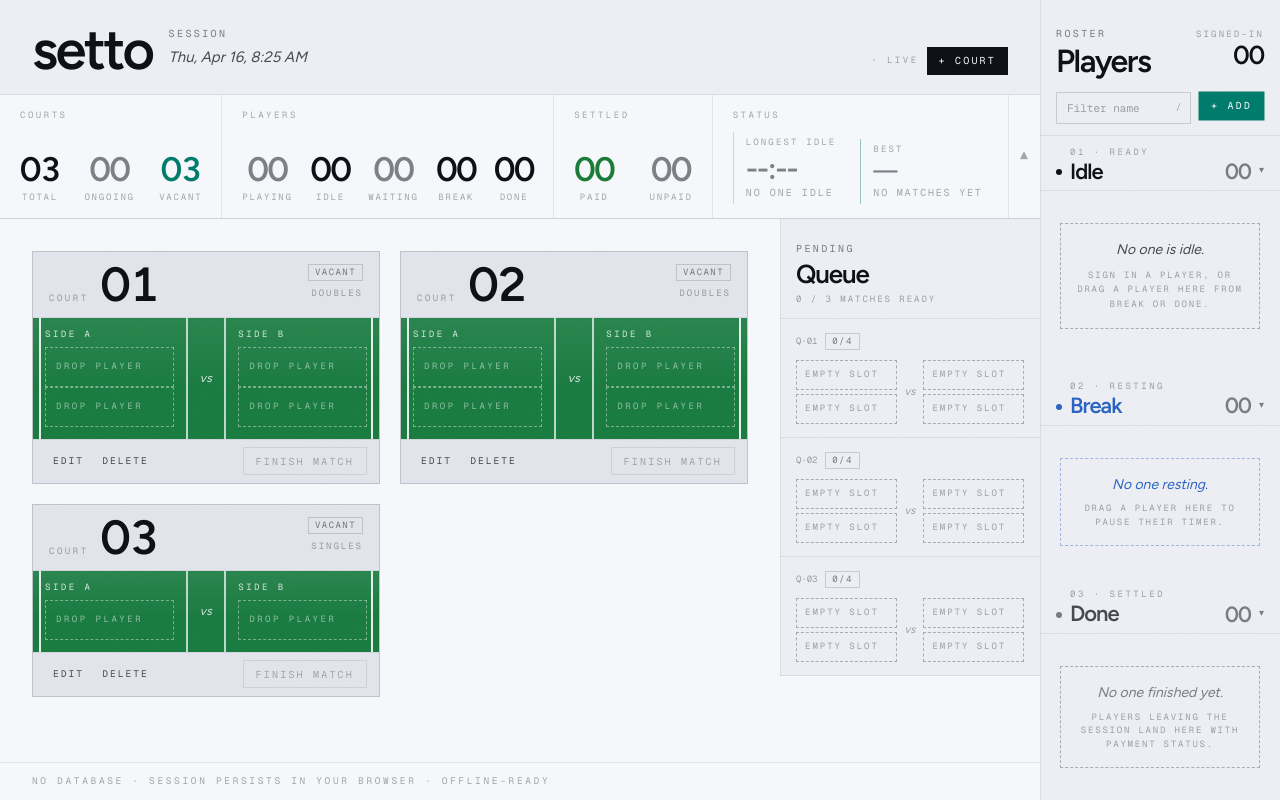
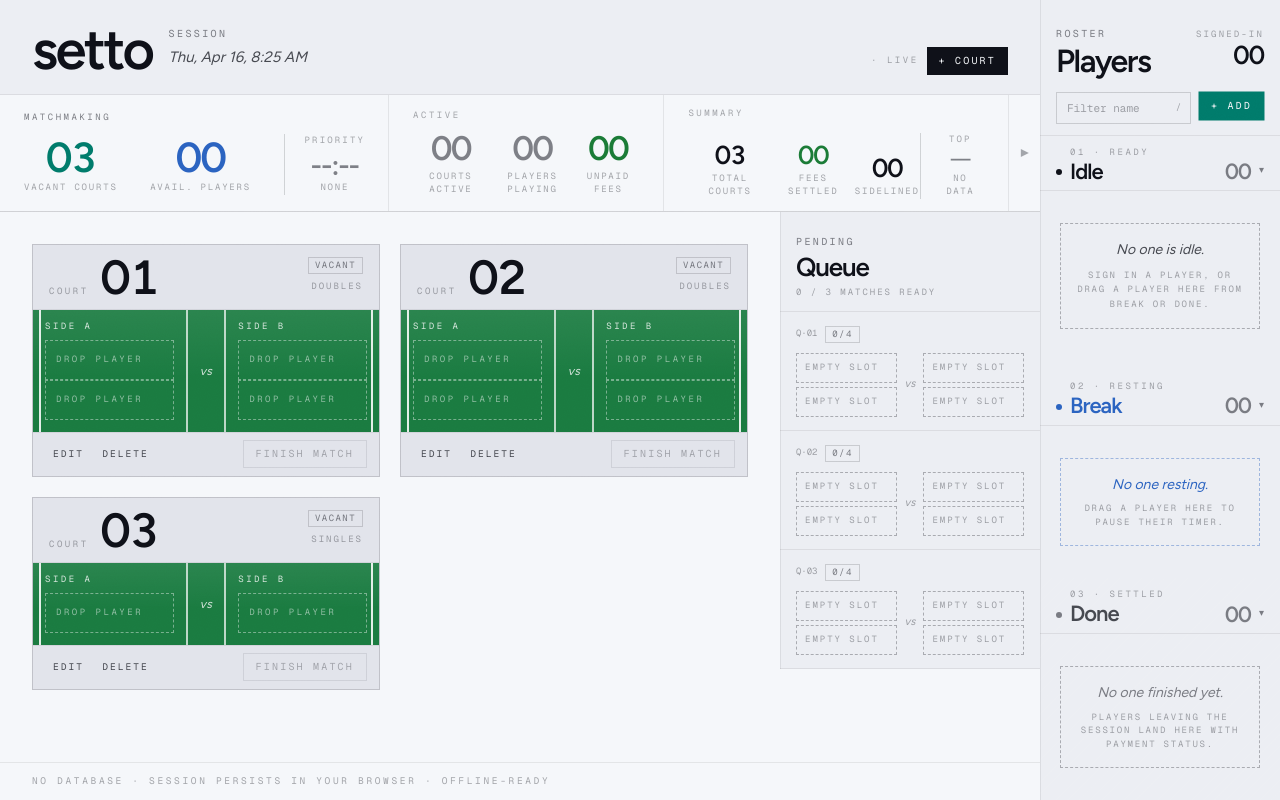
Before and after one commit to jrpespinas/setto, a Next.js app: page / in a window 1280 px wide. Built offline with nearby package versions, Linux system fonts and the light colour scheme.

Commit message:
feat: upgrade 2

```diff
--- a/src/components/metrics/metric-bar.tsx
+++ b/src/components/metrics/metric-bar.tsx
@@ -2,12 +2,13 @@
 
 import { useEffect, useMemo, useState, type ReactNode } from "react";
 import { useStore, selectors } from "@/lib/store";
-import { LEVEL_RANK, type Player } from "@/lib/types";
+import { LEVEL_RANK } from "@/lib/types";
 import { formatDuration } from "@/lib/format";
 import { Hairline } from "@/components/ui/chip";
 
-/** Operational numbers at the top of the shell.
- *  Read-only. Updates every second. Visual-grouped into clusters. */
+/** Command-centre metric bar.
+ *  T1 Matchmaking — T2 Active — T3 Summary.
+ *  Collapse hides T2 + T3, leaving T1 always visible. */
 export function MetricBar() {
   const session = useStore((s) => s.session);
   const [collapsed, setCollapsed] = useState(false);
@@ -18,7 +19,7 @@ export function MetricBar() {
     return () => window.clearInterval(id);
   }, []);
 
-  const metrics = useMemo(() => {
+  const m = useMemo(() => {
     const byId = selectors.byId(session);
     const occupied = selectors.occupiedOnCourts(session.courts);
     const ongoing = session.courts.filter((c) => {
@@ -28,162 +29,131 @@ export function MetricBar() {
       return a.length > 0 && b.length > 0;
     });
 
-    const idle = selectors.idle(session);
+    const idle    = selectors.idle(session);
     const waiting = selectors.waiting(session);
-    const breakList = selectors.breakList(session);
-    const done = selectors.done(session);
-    const playing = session.players.filter(
-      (p) => p.status === "playing" && occupied.has(p.id),
-    );
-    const paid = session.players.filter((p) => p.paid);
-    const unpaid = session.players.filter((p) => !p.paid);
+    const breaks  = selectors.breakList(session);
+    const done    = selectors.done(session);
+    const playing = session.players.filter((p) => p.status === "playing" && occupied.has(p.id));
+    const paid    = session.players.filter((p) => p.paid);
+    const unpaid  = session.players.filter((p) => !p.paid);
 
-    // Longest idle
-    const longestIdle = [...idle].sort(
+    const priorityPlayer = [...idle].sort(
       (a, b) => a.statusSince - b.statusSince || a.arrivedAt - b.arrivedAt,
     )[0];
 
-    // Best player: win-rate > games played > level > earliest arrival
-    const best = [...session.players]
+    const topPerformer = [...session.players]
       .filter((p) => p.gamesPlayed > 0)
       .sort((a, b) => {
-        const rateA = a.wins / a.gamesPlayed;
-        const rateB = b.wins / b.gamesPlayed;
-        if (rateB !== rateA) return rateB - rateA;
+        const rA = a.wins / a.gamesPlayed, rB = b.wins / b.gamesPlayed;
+        if (rB !== rA) return rB - rA;
         if (b.gamesPlayed !== a.gamesPlayed) return b.gamesPlayed - a.gamesPlayed;
         const lvl = LEVEL_RANK[b.level] - LEVEL_RANK[a.level];
-        if (lvl !== 0) return lvl;
-        return a.arrivedAt - b.arrivedAt;
+        return lvl !== 0 ? lvl : a.arrivedAt - b.arrivedAt;
       })[0];
 
     return {
-      totalCourts: session.courts.length,
-      ongoingCourts: ongoing.length,
-      vacantCourts: session.courts.length - ongoing.length,
-      playing: playing.length,
-      idle: idle.length,
-      waiting: waiting.length,
-      breakList: breakList.length,
-      done: done.length,
-      paid: paid.length,
-      unpaid: unpaid.length,
-      longestIdle,
-      best,
+      // T1 — Matchmaking
+      vacant:   session.courts.length - ongoing.length,
+      available: idle.length + waiting.length,
+      priorityPlayer,
+      // T2 — Active
+      occupied: ongoing.length,
+      playing:  playing.length,
+      unpaid:   unpaid.length,
+      // T3 — Summary
+      total:    session.courts.length,
+      settled:  paid.length,
+      sidelined: breaks.length + done.length,
+      topPerformer,
     };
   }, [session]);
 
-  const longestMs = metrics.longestIdle ? tick - metrics.longestIdle.statusSince : 0;
-  const longestIsHot = longestMs > 20 * 60 * 1000; // 20 min threshold
+  const priorityMs    = m.priorityPlayer ? tick - m.priorityPlayer.statusSince : 0;
+  const priorityRed   = priorityMs > 25 * 60 * 1000;
+  const priorityAmber = priorityMs > 15 * 60 * 1000;
+
+  // Vacant: green if courts open + enough players; red if no courts
+  const vacantAccent  = m.vacant === 0 ? "alert" : m.available >= 4 ? "neon" : "neon";
+  // Available: warn (cold) if courts open but not enough players for a match
+  const availAccent   = m.vacant > 0 && m.available < 4 ? "cold"
+    : m.available > 0 ? "neon" : "mute";
 
   return (
     <div className="shrink-0">
       <div className="flex items-stretch">
-        {/* Cluster 1 — Courts */}
-        <Cluster title="Courts" width="flex-1">
-          <Stat label="Total"   value={metrics.totalCourts} />
-          <Stat label="Ongoing" value={metrics.ongoingCourts} accent={metrics.ongoingCourts > 0 ? "neon" : "mute"} />
-          <Stat label="Vacant"  value={metrics.vacantCourts} accent={metrics.vacantCourts === 0 ? "alert" : "neon"} />
+
+        {/* ── T1: MATCHMAKING — always visible, dominant ── */}
+        <Cluster title="Matchmaking" tier={1} width="flex-[1.5]">
+          <Stat label="Vacant Courts"    value={m.vacant}    accent={vacantAccent} size="lg" />
+          <Stat label="Avail. Players"  value={m.available} accent={availAccent}  size="lg" />
+          <PriorityCard
+            player={m.priorityPlayer}
+            ms={priorityMs}
+            isRed={priorityRed}
+            isAmber={priorityAmber}
+          />
         </Cluster>
 
-        {/* Cluster 2 — Players */}
-        <Cluster title="Players" width="flex-[1.6]">
-          <Stat label="Playing" value={metrics.playing} accent={metrics.playing > 0 ? "neon" : "mute"} />
-          <Stat label="Idle"    value={metrics.idle} />
-          <Stat label="Waiting" value={metrics.waiting} accent={metrics.waiting > 0 ? "neon" : "mute"} />
-          <Stat label="Break"   value={metrics.breakList} />
-          <Stat label="Done"    value={metrics.done} />
-        </Cluster>
+        {/* ── T2: ACTIVE — hidden when collapsed ── */}
+        {!collapsed && (
+          <Cluster title="Active" tier={2} width="flex-1">
+            <Stat label="Courts Active"   value={m.occupied} accent={m.occupied > 0 ? "neon" : "mute"} />
+            <Stat label="Players Playing" value={m.playing}  accent={m.playing  > 0 ? "neon" : "mute"} />
+            <Stat label="Unpaid Fees"     value={m.unpaid}   accent={m.unpaid   > 0 ? "alert" : "moss"} />
+          </Cluster>
+        )}
 
-        {/* Cluster 3 — Payments */}
-        <Cluster title="Settled" width="flex-[0.65]">
-          <Stat label="Paid"   value={metrics.paid} accent="moss" />
-          <Stat label="Unpaid" value={metrics.unpaid} accent={metrics.unpaid > 0 ? "alert" : "mute"} />
-        </Cluster>
+        {/* ── T3: SUMMARY — hidden when collapsed, smaller ── */}
+        {!collapsed && (
+          <Cluster title="Summary" tier={3} width="flex-[1.3]" last>
+            <Stat label="Total Courts"  value={m.total}     size="sm" />
+            <Stat label="Fees Settled"  value={m.settled}   accent="moss" size="sm" />
+            <Stat label="Sidelined"     value={m.sidelined} size="sm" />
+            <TopPerformerCard player={m.topPerformer} />
+          </Cluster>
+        )}
 
-        {/* Cluster 4 — Status (feature) */}
-        <Cluster title="Status" width="flex-[1.4]" last>
-          <StatusCard
-            label="Longest idle"
-            accent={longestIsHot ? "alert" : "mute"}
-          >
-            {metrics.longestIdle ? (
-              <>
-                <div className="big-number digit text-[30px] leading-none">
-                  {formatDuration(longestMs)}
-                </div>
-                <div className="font-display italic text-[13px] text-bone-2 mt-1 truncate">
-                  {metrics.longestIdle.name}
-                </div>
-              </>
-            ) : (
-              <>
-                <div className="big-number digit text-[30px] leading-none text-bone-3">
-                  --:--
-                </div>
-                <div className="font-mono text-[10px] text-bone-4 mt-1 tracking-[0.2em] uppercase">
-                  No one idle
-                </div>
-              </>
-            )}
-          </StatusCard>
-
-          <StatusCard label="Best" accent="neon">
-            {metrics.best ? (
-              <>
-                <div className="statement text-[22px] truncate">
-                  {metrics.best.name}
-                </div>
-                <div className="font-mono text-[10px] tracking-[0.18em] uppercase text-bone-3 mt-1">
-                  <span className="digit text-neon">
-                    {Math.round((metrics.best.wins / metrics.best.gamesPlayed) * 100)}%
-                  </span>
-                  <span> · </span>
-                  <span className="digit">{metrics.best.gamesPlayed}g</span>
-                </div>
-              </>
-            ) : (
-              <>
-                <div className="statement text-[22px] text-bone-3">—</div>
-                <div className="font-mono text-[10px] tracking-[0.18em] uppercase text-bone-4 mt-1">
-                  No matches yet
-                </div>
-              </>
-            )}
-          </StatusCard>
-        </Cluster>
-
-        {/* Collapse toggle */}
+        {/* Collapse toggle — collapses T2 + T3 */}
         <button
           onClick={() => setCollapsed((v) => !v)}
           className="w-8 shrink-0 flex items-center justify-center rule-left cursor-pointer text-bone-4 hover:text-bone transition-colors"
-          title={collapsed ? "Expand metrics" : "Collapse metrics"}
+          title={collapsed ? "Expand metrics" : "Collapse to matchmaking"}
         >
-          <span className={`transition-transform duration-200 ${collapsed ? "rotate-0" : "rotate-180"}`}>
+          <span className={`transition-transform duration-200 ${collapsed ? "rotate-90" : "-rotate-90"}`}>
             ▾
           </span>
         </button>
       </div>
-      {collapsed ? null : <Hairline />}
+
+      {!collapsed && <Hairline />}
     </div>
   );
 }
+
+/* ─────────────────────────────────────────────────────────────
+   Sub-components
+───────────────────────────────────────────────────────────── */
 
 function Cluster({
   title,
   children,
   width,
+  tier = 2,
   last,
 }: {
   title: string;
   children: ReactNode;
   width: string;
+  tier?: 1 | 2 | 3;
   last?: boolean;
 }) {
+  const bg         = tier === 1 ? "bg-neon-ghost" : "";
+  const titleColor = tier === 1 ? "text-bone-3" : "text-bone-4";
+  const py         = tier === 1 ? "py-4" : tier === 3 ? "py-3" : "py-3.5";
+
   return (
-    <div
-      className={`${width} flex flex-col px-5 py-3.5 ${!last ? "rule-right" : ""}`}
-    >
-      <div className="font-mono text-[9px] uppercase tracking-[0.28em] text-bone-4 mb-2.5">
+    <div className={`${width} flex flex-col px-6 ${py} ${!last ? "rule-right" : ""} ${bg}`}>
+      <div className={`font-mono text-[9px] uppercase tracking-[0.28em] ${titleColor} mb-2.5`}>
         {title}
       </div>
       <div className="flex items-end justify-between flex-1">
@@ -193,28 +163,35 @@ function Cluster({
   );
 }
 
+type Accent = "default" | "neon" | "alert" | "moss" | "cold" | "mute";
+
 function Stat({
   label,
   value,
   accent = "default",
+  size = "md",
 }: {
   label: string;
   value: number;
-  accent?: "default" | "neon" | "alert" | "moss" | "mute";
+  accent?: Accent;
+  size?: "lg" | "md" | "sm";
 }) {
   const color =
-    accent === "neon"
-      ? "text-neon"
-      : accent === "alert"
-        ? "text-alert"
-        : accent === "moss"
-          ? "text-moss"
-          : accent === "mute"
-            ? "text-bone-3"
-            : "text-bone";
+    accent === "neon"  ? "text-neon"
+    : accent === "alert" ? "text-alert"
+    : accent === "moss"  ? "text-moss"
+    : accent === "cold"  ? "text-cold"
+    : accent === "mute"  ? "text-bone-3"
+    : "text-bone";
+
+  const numSize =
+    size === "lg" ? "text-[42px]"
+    : size === "sm" ? "text-[26px]"
+    : "text-[34px]";
+
   return (
     <div className="flex flex-col items-center text-center">
-      <div className={`big-number digit text-[34px] leading-[0.85] ${color}`}>
+      <div className={`big-number digit ${numSize} leading-[0.85] ${color}`}>
         {String(value).padStart(2, "0")}
       </div>
       <div className="font-mono text-[9px] uppercase tracking-[0.2em] text-bone-4 mt-1.5">
@@ -224,27 +201,74 @@ function Stat({
   );
 }
 
-function StatusCard({
-  label,
-  children,
-  accent,
+function PriorityCard({
+  player,
+  ms,
+  isRed,
+  isAmber,
 }: {
-  label: string;
-  children: ReactNode;
-  accent: "neon" | "alert" | "mute";
+  player?: { name: string };
+  ms: number;
+  isRed: boolean;
+  isAmber: boolean;
 }) {
-  const border =
-    accent === "neon"
-      ? "border-neon/40"
-      : accent === "alert"
-        ? "border-alert/40"
-        : "border-hairline-2";
+  const color = isRed ? "text-alert" : isAmber ? "text-cold" : "text-bone";
+
   return (
-    <div className={`flex-1 min-w-0 border-l-[0.5px] ${border} pl-3 py-1`}>
+    <div className="flex flex-col items-center text-center border-l-[0.5px] border-hairline-2 pl-5">
       <div className="font-mono text-[9px] uppercase tracking-[0.24em] text-bone-4 mb-1.5">
-        {label}
+        Priority
       </div>
-      <div className="min-w-0">{children}</div>
+      {player ? (
+        <>
+          <div className={`big-number digit text-[28px] leading-none ${color}`}>
+            {formatDuration(ms)}
+          </div>
+          <div className="font-display italic text-[12px] text-bone-2 mt-1 truncate max-w-[90px]">
+            {player.name}
+          </div>
+        </>
+      ) : (
+        <>
+          <div className="big-number digit text-[28px] leading-none text-bone-3">--:--</div>
+          <div className="font-mono text-[9px] text-bone-4 mt-1 tracking-[0.2em] uppercase">None</div>
+        </>
+      )}
     </div>
   );
 }
+
+function TopPerformerCard({
+  player,
+}: {
+  player?: { name: string; wins: number; gamesPlayed: number };
+}) {
+  return (
+    <div className="flex flex-col items-center text-center border-l-[0.5px] border-hairline-2 pl-4">
+      <div className="font-mono text-[9px] uppercase tracking-[0.24em] text-bone-4 mb-1.5">
+        Top
+      </div>
+      {player ? (
+        <>
+          <div className="statement text-[18px] leading-tight truncate max-w-[80px]">
+            {player.name}
+          </div>
+          <div className="font-mono text-[9px] tracking-[0.18em] uppercase text-bone-3 mt-1">
+            <span className="digit text-neon">
+              {Math.round((player.wins / player.gamesPlayed) * 100)}%
+            </span>
+            <span className="text-bone-4"> · </span>
+            <span className="digit">{player.gamesPlayed}g</span>
+          </div>
+        </>
+      ) : (
+        <>
+          <div className="statement text-[18px] text-bone-3">—</div>
+          <div className="font-mono text-[9px] text-bone-4 mt-1 tracking-[0.18em] uppercase">
+            No data
+          </div>
+        </>
+      )}
+    </div>
+  );
+}
```
Also changed, not shown: src/app/globals.css (+8 -0 lines), src/components/courts/court-card.tsx (+6 -3 lines).
